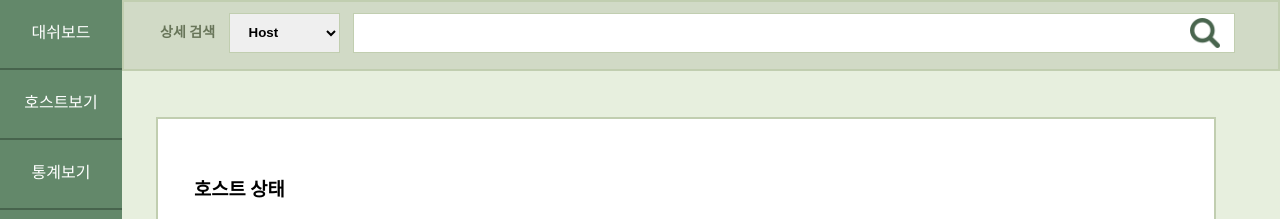
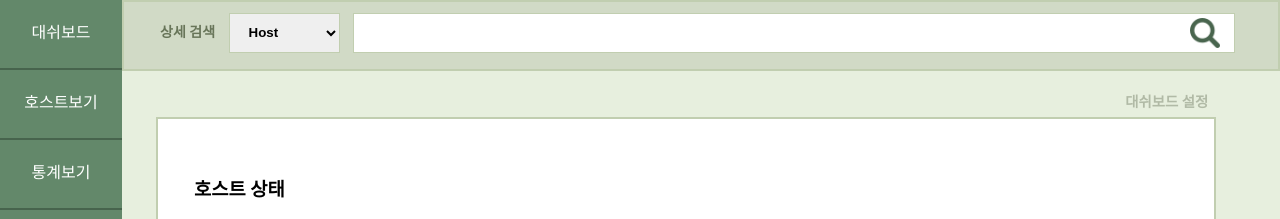
Before and after one commit to nagifront/NagiFront, a Django app: page / in a window 1280 px wide. Shown: the part 70-289 px from the top of the page. Run offline with Django 3.2, Linux system fonts and the light colour scheme; the visitor is signed in with stand-in values (Sample User, id 1); some libraries are stand-ins or nearby versions.

Commit message:
add modifying setting enable button

```diff
--- a/NagiFront/nagifront/static/nagifront/css/dashboard.css
+++ b/NagiFront/nagifront/static/nagifront/css/dashboard.css
@@ -56,6 +56,17 @@
   background-size: 30px;
 }
 
+#dashboard-modify {
+  float: right;
+  position: relative;
+  top: -65px;
+  left: 30px;
+  color: #b1baa6;
+  font-weight: bold;
+  font-size: 0.9em;
+  font-family: "맑은 고딕";
+}
+
 #dashboard {
   margin: 34px;
   width: 85%;
--- a/NagiFront/nagifront/static/nagifront/js/dashboard.js
+++ b/NagiFront/nagifront/static/nagifront/js/dashboard.js
@@ -1,5 +1,11 @@
 app.controller('dashboard', function($scope, $http, $compile, djangoUrl){
   $scope.is_modify_setting = false;
+  $scope.modify_enable = function(){
+    $scope.is_modify_setting = true;
+  }
+  $scope.save = function(){
+
+  }
   $http.get(djangoUrl.reverse('hosts-ids')).then(function(response) {
     $scope.host_ids = response.data.ids;
   });
@@ -97,7 +103,8 @@ app.controller('dashboard', function($scope, $http, $compile, djangoUrl){
 
   function draw_widgets(widget_setting){
     var dashboard = angular.element(document.querySelector( '#dashboard' ))
-    var innerHTML = '<div class="widget_row"><div class="widgets" overall-host></div></div>';
+    var innerHTML = '<span id="dashboard-modify" ng-click="modify_enable()">대쉬보드 설정</span>'
+      + '<div class="widget_row"><div class="widgets" overall-host></div></div>';
     angular.forEach(widget_setting, function(widget_row){
       var widget_row_element = '<div class="widget_row">';
       angular.forEach(widget_row, function(widget){
--- a/NagiFront/nagifront/templates/nagifront/dashboard.html
+++ b/NagiFront/nagifront/templates/nagifront/dashboard.html
@@ -16,8 +16,7 @@
     <input><!--
     --><button></button>
   </section>
-  <section id="dashboard">
-  </section>
+  <section id="dashboard"></section>
 </main>
 {% endblock %}
 
```
